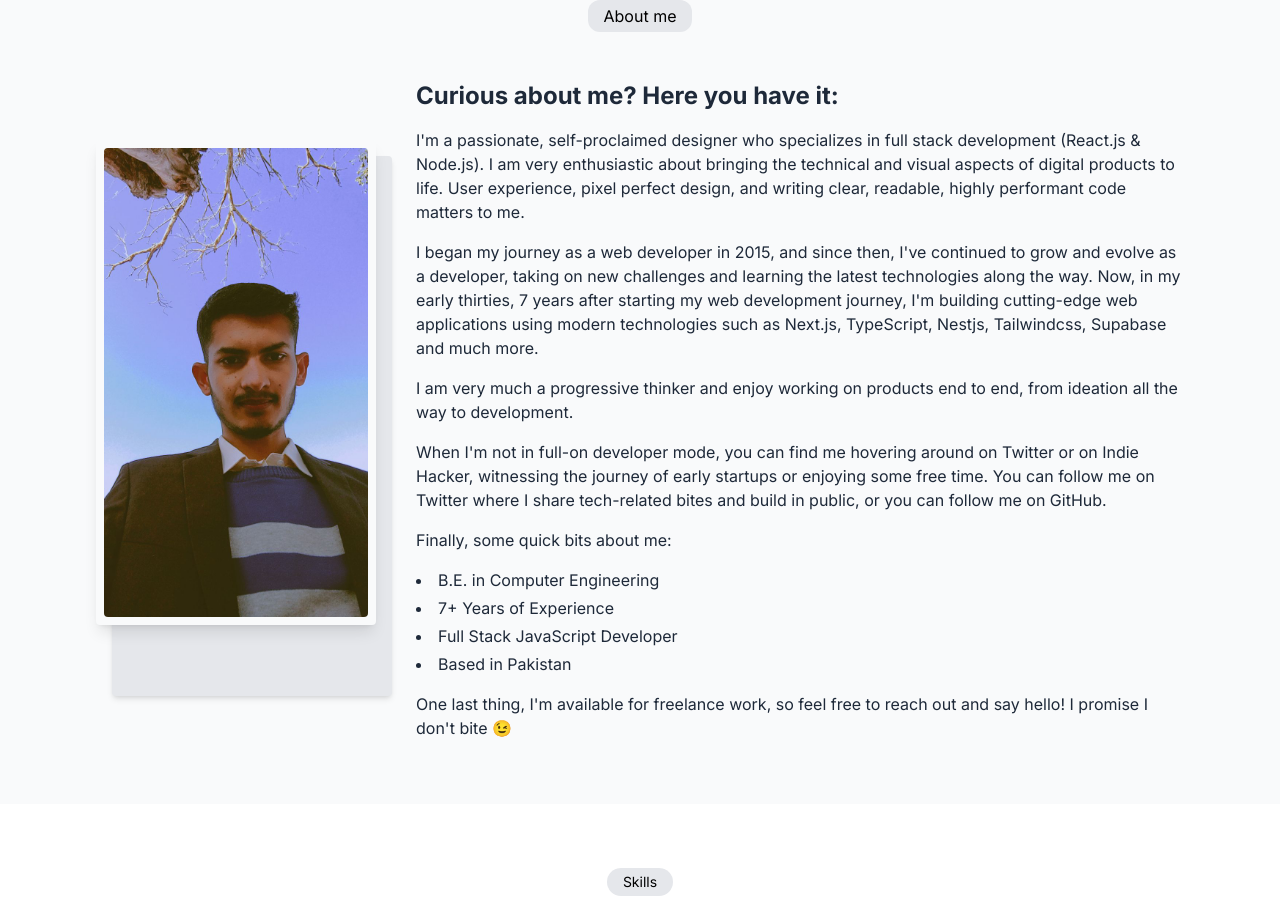
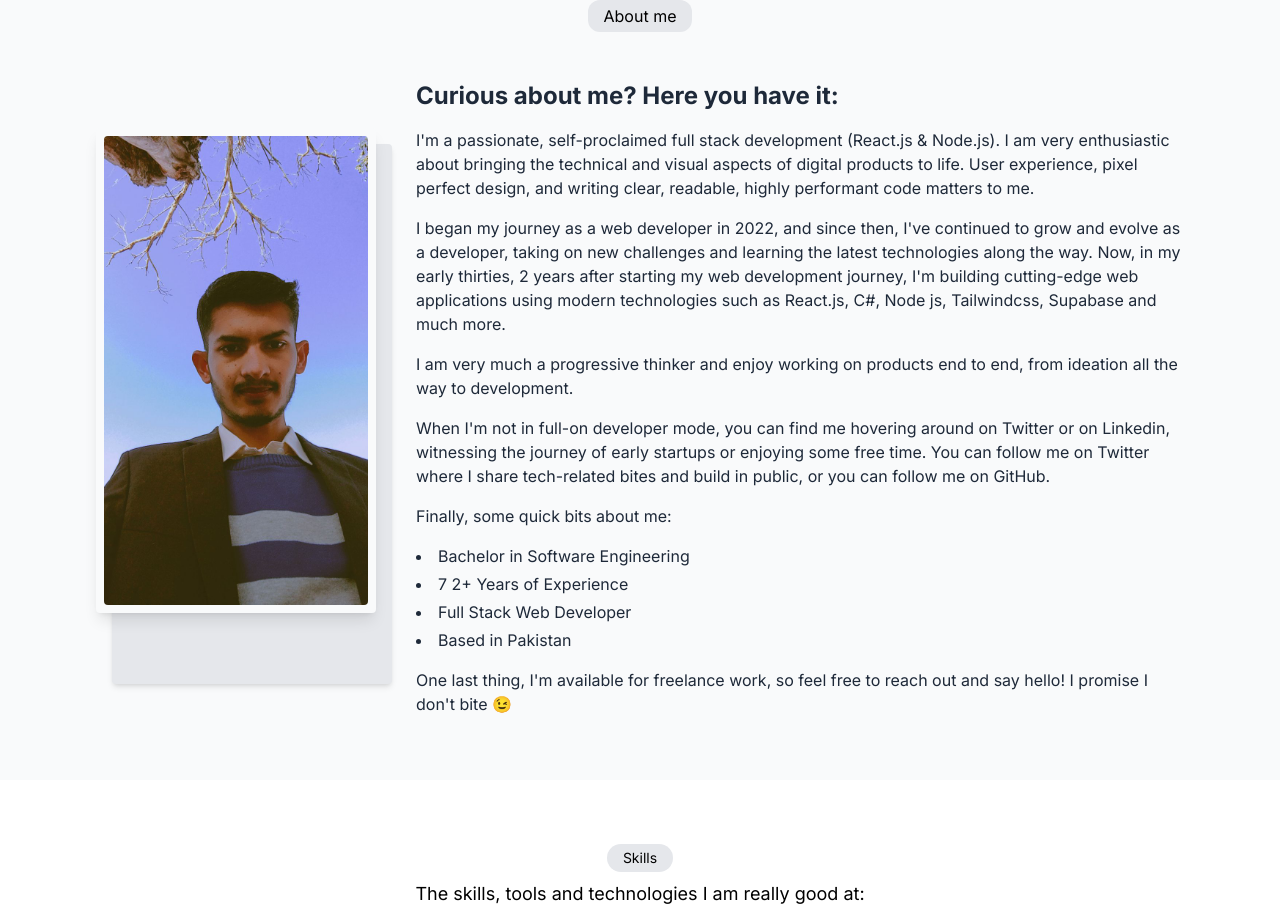
Before and after one commit to Salmanfayyaz123/Portfolio, a React (Vite) app: page / in a window 1280 px wide. Shown: the part 656-1564 px from the top of the page. Built offline with nearby package versions, Linux system fonts and the light colour scheme.

Commit message:
new changes apply

```diff
--- a/src/Components/About.jsx
+++ b/src/Components/About.jsx
@@ -36,11 +36,11 @@ const About = () => {
           </p>
 
           <p>
-            I'm a passionate, self-proclaimed designer who specializes in full stack development (React.js & Node.js). I am very enthusiastic about bringing the technical and visual aspects of digital products to life. User experience, pixel perfect design, and writing clear, readable, highly performant code matters to me.
+            I'm a passionate, self-proclaimed  full stack development (React.js & Node.js). I am very enthusiastic about bringing the technical and visual aspects of digital products to life. User experience, pixel perfect design, and writing clear, readable, highly performant code matters to me.
           </p>
 
           <p>
-            I began my journey as a web developer in 2015, and since then, I've continued to grow and evolve as a developer, taking on new challenges and learning the latest technologies along the way. Now, in my early thirties, 7 years after starting my web development journey, I'm building cutting-edge web applications using modern technologies such as Next.js, TypeScript, Nestjs, Tailwindcss, Supabase and much more.
+            I began my journey as a web developer in 2022, and since then, I've continued to grow and evolve as a developer, taking on new challenges and learning the latest technologies along the way. Now, in my early thirties, 2 years after starting my web development journey, I'm building cutting-edge web applications using modern technologies such as React.js, C#, Node js, Tailwindcss, Supabase and much more.
           </p>
 
           <p>
@@ -48,15 +48,16 @@ const About = () => {
           </p>
 
           <p>
-            When I'm not in full-on developer mode, you can find me hovering around on Twitter or on Indie Hacker, witnessing the journey of early startups or enjoying some free time. You can follow me on Twitter where I share tech-related bites and build in public, or you can follow me on GitHub.
+            When I'm not in full-on developer mode, you can find me hovering around on Twitter or on Linkedin, witnessing the journey of early startups or enjoying some free time. You can follow me on Twitter where I share tech-related bites and build in public, or you can follow me on GitHub.
           </p>
 
           <p>Finally, some quick bits about me:</p>
 
           <ul className="list-disc list-inside space-y-1">
-            <li>B.E. in Computer Engineering</li>
-            <li>7+ Years of Experience</li>
-            <li>Full Stack JavaScript Developer</li>
+            <li>Bachelor in Software Engineering</li>
+            <li>7
+            2+ Years of Experience</li>
+            <li>Full Stack Web Developer</li>
             <li>Based in Pakistan</li>
           </ul>
 
--- a/src/Components/Contactme.jsx
+++ b/src/Components/Contactme.jsx
@@ -33,9 +33,18 @@ const Contactme = () => {
 
         {/* Social Icons */}
         <div className='flex flex-row gap-6 text-2xl sm:text-3xl md:text-4xl cursor-pointer'>
-          <i className='fa-brands fa-github'></i>
-          <i className='fa-brands fa-x-twitter'></i>
-          <i className='fa-brands fa-linkedin'></i>
+          <a href="https://github.com/Salmanfayyaz123" target="_blank" rel="noopener noreferrer">
+  <i className="fa-brands fa-github"></i>
+</a>
+
+<a href="https://twitter.com/Salman1478271" target="_blank" rel="noopener noreferrer">
+  <i className="fa-brands fa-x-twitter"></i>
+</a>
+
+<a href="https://linkedin.com/in/salman-fayyaz-206366289" target="_blank" rel="noopener noreferrer">
+  <i className="fa-brands fa-linkedin"></i>
+</a>
+
         </div>
       </div>
     </div>
--- a/src/Components/Hero.jsx
+++ b/src/Components/Hero.jsx
@@ -13,7 +13,7 @@ const Hero = () => {
           </p>
 
           <p className="text-base sm:text-lg md:text-xl">
-            I'm a full stack developer (React.js & Node.js) with a focus on creating (and occasionally designing) exceptional digital experiences that are fast, accessible, visually appealing, and responsive. Even though I have been creating web applications for over 2 years, I still love it as if it was something new.
+            I'm a full stack developer (React.js & Node.js) with a focus on creating  exceptional digital experiences that are fast, accessible, visually appealing, and responsive. Even though I have been creating web applications for over 2 years, I still love it as if it was something new.
           </p>
 
           {/* location and availability */}
```
